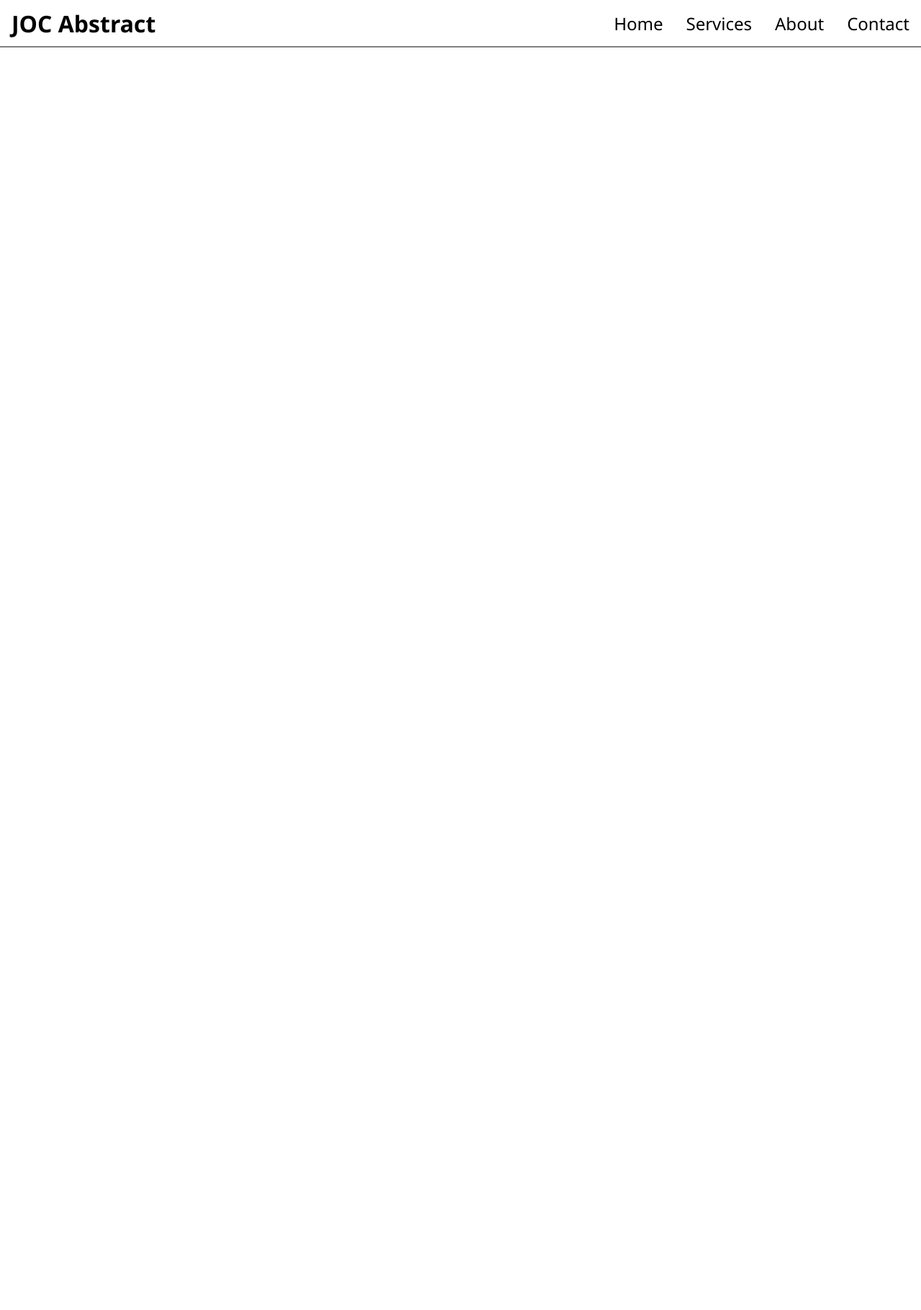
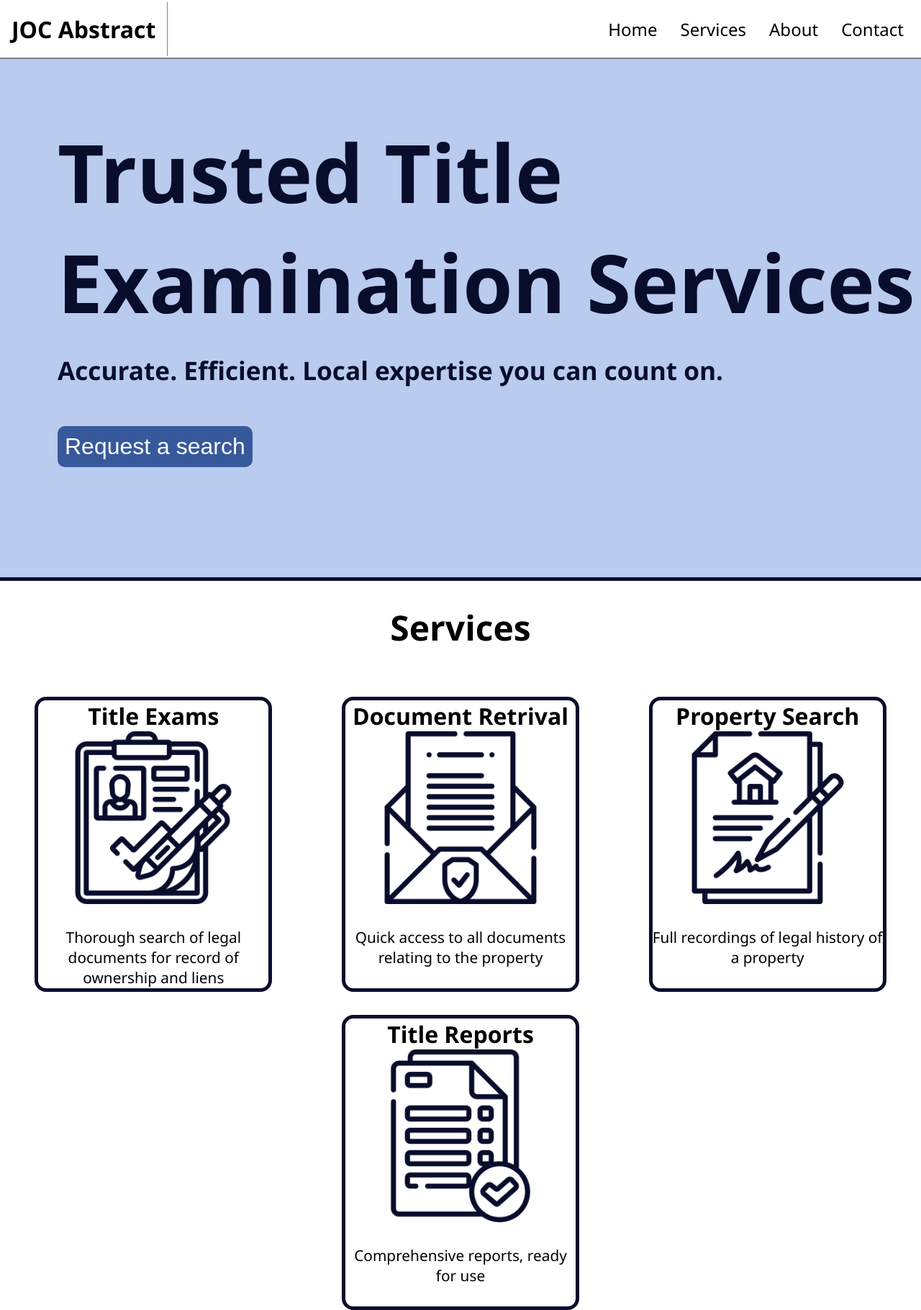
Before and after one commit to Thomas-Ocono/JOCAbstract, a plain HTML site: page index.html in a window 1280 px wide. Shown: the whole page at 72% size. Before the commit the page ends 800 px from the top, so only its background shows below. Drawn offline with Linux system fonts and the light colour scheme.

Commit message:
lookin noice

```diff
--- a/index.html
+++ b/index.html
@@ -18,5 +18,41 @@
         </ul>
       </nav>
     </header>
+    <div id="home">
+      <h1 id="trusted">Trusted Title</h1>
+      <h1 id="examination">Examination Services</h1>
+      <br />
+      <h2>Accurate. Efficient. Local expertise you can count on.</h2>
+      <br />
+      <a href="#contact"><button id="request-btn">Request a search</button></a>
+    </div>
+    <div id="services">
+      <h1 id="services-title">Services</h1>
+      <div id="service-div">
+        <div class="service-card">
+          <h2>Title Exams</h2>
+          <img src="Title-Exam.png" />
+          <p>
+            Thorough search of legal documents for record of ownership and liens
+          </p>
+        </div>
+        <div class="service-card">
+          <h2>Document Retrival</h2>
+          <img src="Document-retrival.png" />
+          <p>Quick access to all documents relating to the property</p>
+        </div>
+      <div class="service-card">
+        <h2>Property Search</h2>
+        <img src="Property-search.png" />
+        <p>Full recordings of legal history of a property</p>
+      </div>
+      <div class="service-card">
+        <h2>Title Reports</h2>
+        <img src="Title-report.png" />
+        <p>Comprehensive reports, ready for use</p>
+      </div>
+    </div>
+    <div id="about"></div>
+    <div id="contact"></div>
   </body>
 </html>
--- a/styles.css
+++ b/styles.css
@@ -25,16 +25,16 @@ header {
   flex-direction: row;
   justify-content: space-between;
   align-items: center;
-  position: fixed;
-  top: 0;
-  left: 0;
-  width: 100vw;
-  height: 8vh;
+  width: 100%;
+  height: 10vh;
   border-bottom: 2px solid gray;
+  position: relative;
 }
 header h1 {
   padding: 1rem;
   font-size: min(4vw, 2rem);
+  border-right: 1px solid gray;
+  text-align: center;
 }
 nav {
 }
@@ -48,6 +48,77 @@ nav ul li {
   padding: 1rem;
   font-size: min(3vw, 1.5rem);
 }
-nav ul li a:hover {
-  color: white;
+nav ul li:hover {
+  background-color: lightgray;
 }
+nav ul li:last-child {
+  margin-right: 0.5rem;
+}
+
+#home {
+  background-color: var(--skyBlue);
+  height: 90vh;
+  border-bottom: 5px solid var(--blue);
+}
+#home h1 {
+  font-size: min(12vw, 7rem);
+  margin-left: min(10vw, 5rem);
+  color: var(--blue);
+}
+#trusted {
+  padding-top: min(10vw, 5rem);
+}
+#home h2 {
+  font-size: min(5vw, 2.2rem);
+  margin-left: min(10vw, 5rem);
+  color: var(--blue);
+}
+#request-btn {
+  color: var(--white);
+  background-color: var(--buttonBlue);
+  margin-left: min(12vw, 5rem);
+  font-size: min(4vw, 2rem);
+  margin-top: min(8vw, 2rem);
+  padding: 10px;
+  border-radius: 10px;
+  border: none;
+}
+#request-btn:hover {
+  color: black;
+  background-color: var(--white);
+}
+#services h1 {
+  font-size: min(10vw, 3rem);
+  text-align: center;
+  margin-top: 2rem;
+  margin-bottom: 2rem;
+}
+#service-div {
+  display: flex;
+  flex-direction: row;
+  flex-wrap: wrap;
+}
+.service-card {
+  display: flex;
+  flex-direction: column;
+  width: 20rem;
+  margin: auto;
+  height: 25rem;
+  width: 20rem;
+  margin-top: 2rem;
+  align-items: center;
+  border: 5px solid var(--blue);
+  border-radius: 1rem;
+}
+.service-card h2 {
+  font-size: min(7vw, 2rem);
+  text-align: center;
+}
+.service-card p {
+  font-size: min(6vw, 1.3rem);
+  text-align: center;
+}
+.service-card img {
+  height: 15rem;
+  margin-bottom: 2rem;
+}
```
